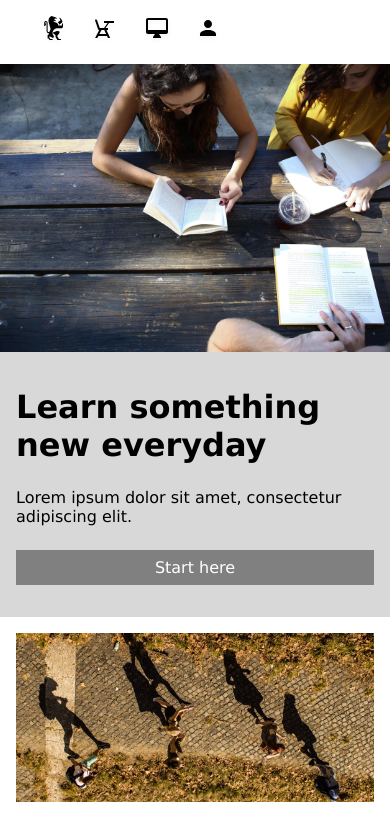
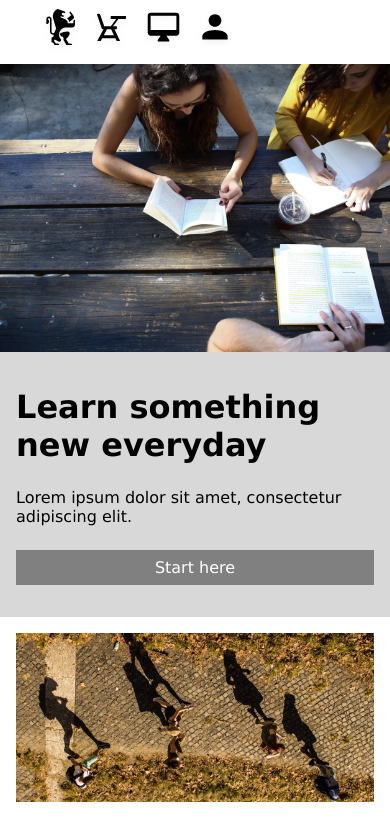
Before and after one commit to JuditBarabas/colmar_academy, a plain HTML site: page index.html in a window 390 px wide. Shown: the top 831 px of the page. Drawn offline with Linux system fonts and the light colour scheme.

Commit message:
change header mobile logo size

```diff
--- a/resources/style.css
+++ b/resources/style.css
@@ -99,6 +99,11 @@ q, footer, .container_right_block p, .course_block p {
 
     .mobile li {
         list-style: none;
+    }
+
+    li img {
+        width: 80%;
+        height: 80%;
     }
 
     .section_container_main {
```
